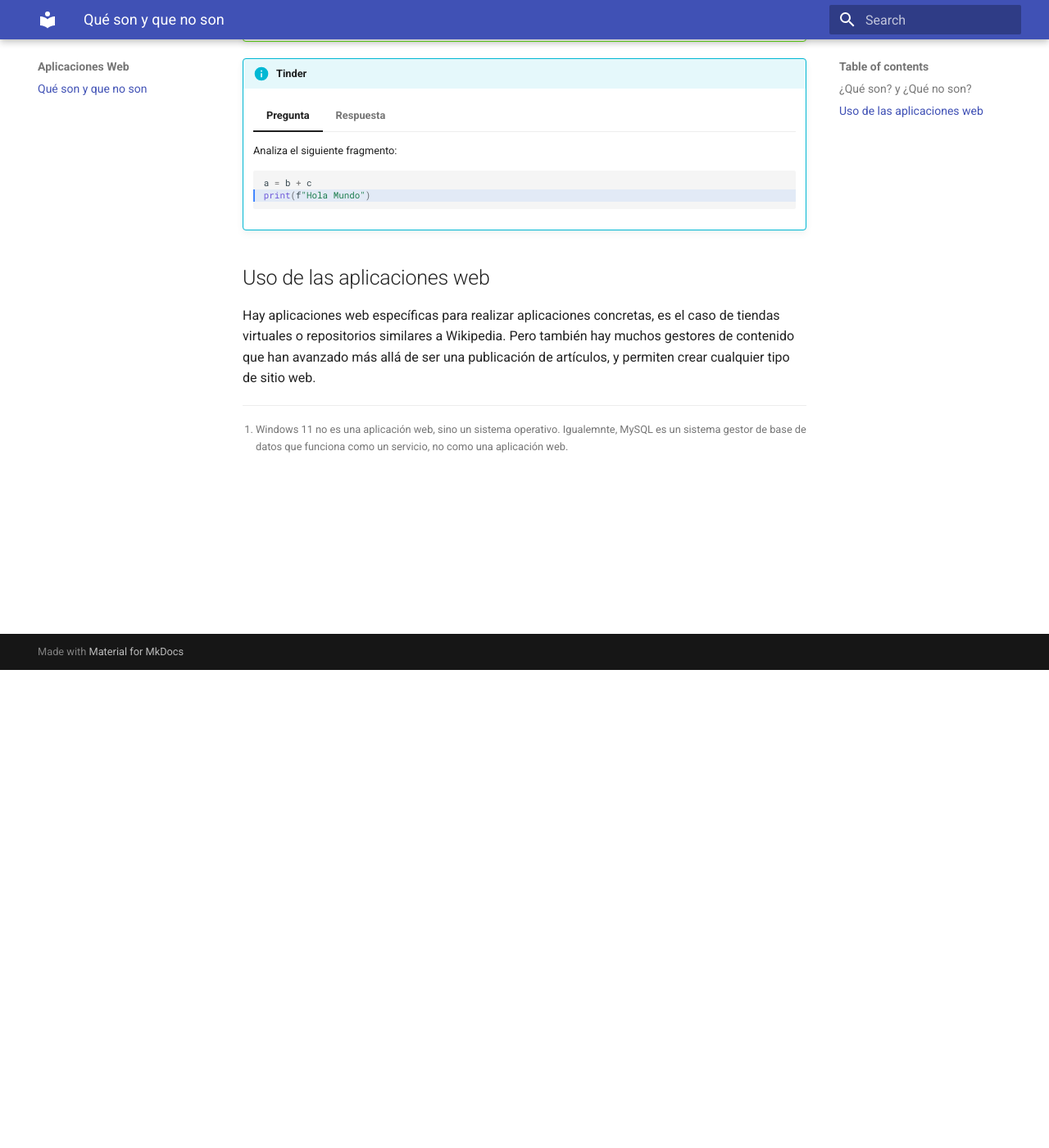
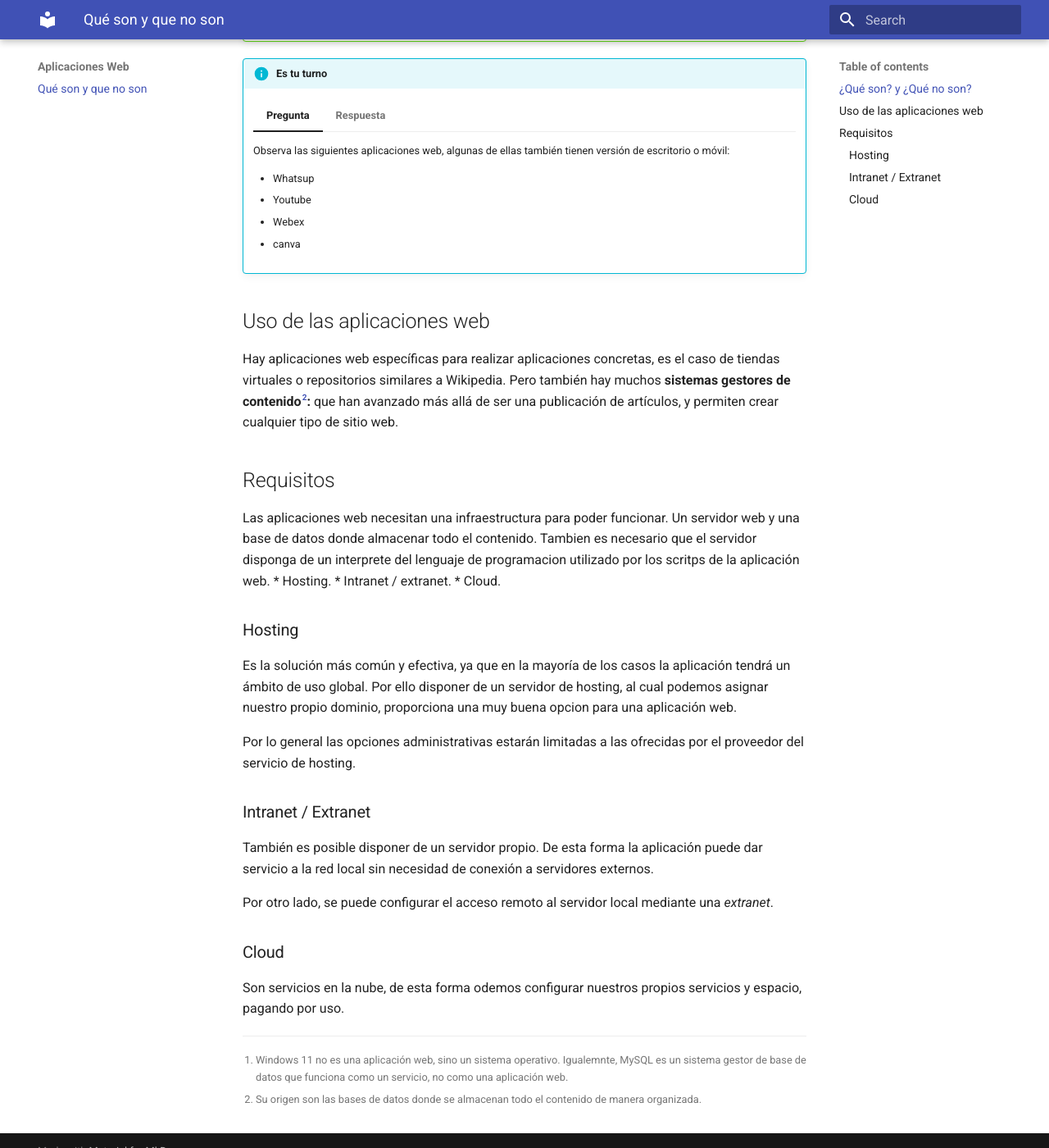
Before and after one commit to sever8a/awe, an MkDocs documentation site: the page built from appweb/index.md, in a window 1280 px wide and 1400 px high, scrolled down 583 px. Shown: the whole window at 82% size. Built offline with MkDocs 1.6.1 and Material for MkDocs 9.7.7, drawn with Linux system fonts in a browser that asks for light colours.

Commit message:
Alarga indice

````diff
--- a/appweb/index.md
+++ b/appweb/index.md
@@ -19,23 +19,48 @@ Muchas de estas aplicaciones, también tienen la versión de escritorio o móvil
     [^1]: Windows 11 no es una aplicación web, sino un sistema operativo. Igualemnte, MySQL es un sistema gestor de base de datos que funciona como un servicio, no como una aplicación web.
 
 
-!!! info "Tinder"
+!!! info "Es tu turno"
 
     === "Pregunta"
 
-        Analiza el siguiente fragmento:
+        Observa las siguientes aplicaciones web, algunas de ellas también tienen versión de escritorio o móvil:
 
-        ``` python hl_lines="2"
-        a = b + c
-        print(f"Hola Mundo")
-        ```
+        * Whatsup
+        * Youtube
+        * Webex
+        * canva
 
 
     === "Respuesta"
 
-        dsfasfdas
+        La aplicación web es una plataforma más que aprovechan las aplicaciones para consguir más difusión.
 
 
 ## Uso de las aplicaciones web
 
-Hay aplicaciones web específicas para realizar aplicaciones concretas, es el caso de tiendas virtuales o repositorios similares a Wikipedia. Pero también hay muchos gestores de contenido que han avanzado más allá de ser una publicación de artículos, y permiten crear cualquier tipo de sitio web.
+Hay aplicaciones web específicas para realizar aplicaciones concretas, es el caso de tiendas virtuales o repositorios similares a Wikipedia. Pero también hay muchos **sistemas gestores de contenido[^2]:** que han avanzado más allá de ser una publicación de artículos, y permiten crear cualquier tipo de sitio web.
+
+[^2]: Su origen son las bases de datos donde se almacenan todo el contenido de manera organizada.
+
+## Requisitos
+
+Las aplicaciones web necesitan una infraestructura para poder funcionar. Un servidor web y una base de datos donde almacenar todo el contenido. Tambien es necesario que el servidor disponga de un interprete del lenguaje de programacion utilizado por los scritps de la aplicación web.
+    * Hosting.
+    * Intranet / extranet.
+    * Cloud.
+
+### Hosting
+
+Es la solución más común y efectiva, ya que en la mayoría de los casos la aplicación tendrá un ámbito de uso global. Por ello disponer de un servidor de hosting, al cual podemos asignar nuestro propio dominio, proporciona una muy buena opcion para una aplicación web.
+
+Por lo general las opciones administrativas estarán limitadas a las ofrecidas por el proveedor del servicio de hosting.
+
+### Intranet / Extranet
+
+También es posible disponer de un servidor propio. De esta forma la aplicación puede dar servicio a la red local sin necesidad de conexión a servidores externos.
+
+Por otro lado, se puede configurar el acceso remoto al servidor local mediante una *extranet*.
+
+### Cloud
+
+Son servicios en la nube, de esta forma odemos configurar nuestros propios servicios y espacio, pagando por uso.
````
